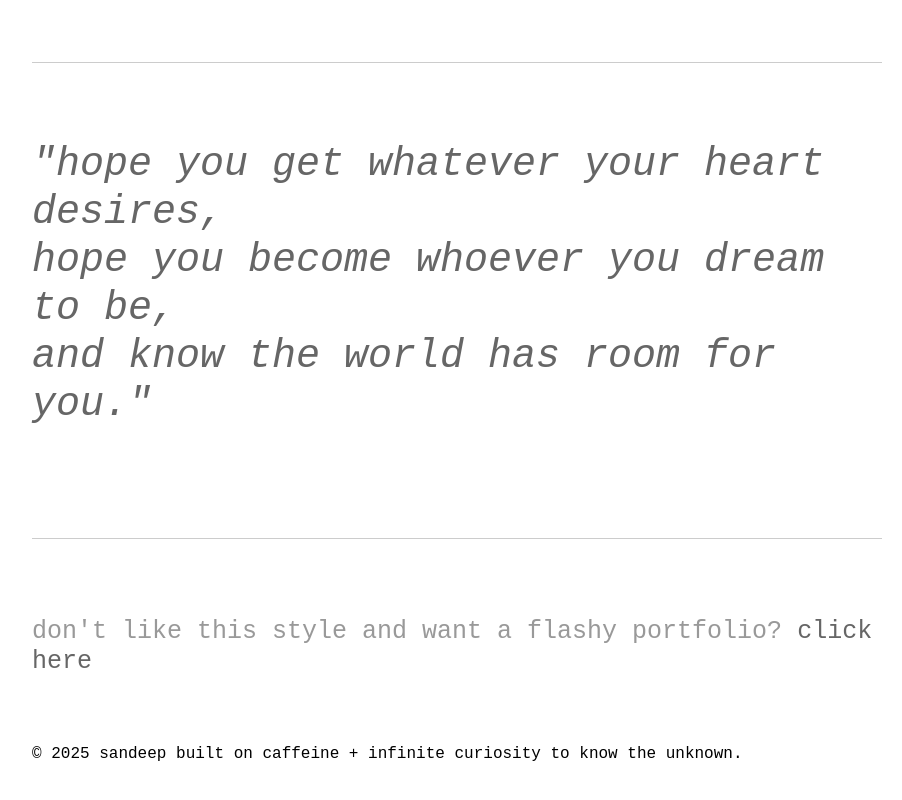
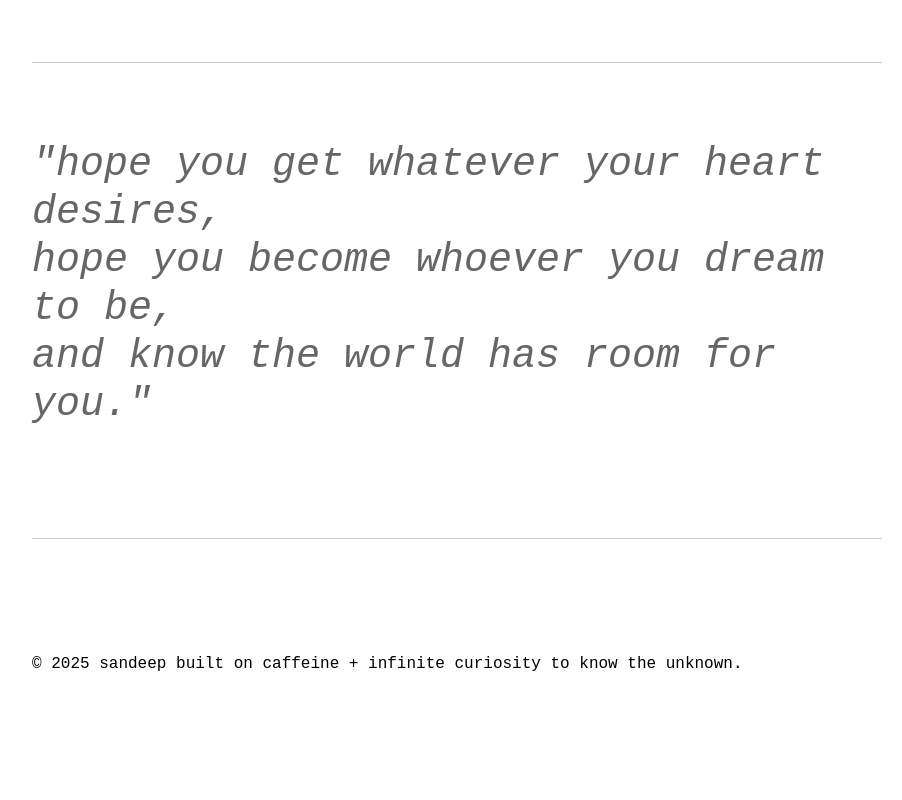
Before and after one commit to sandeep-chakraborty/MinimalDevFolio24, a plain HTML site: page index.html in a window 1280 px wide. Shown: the part 6744-7544 px from the top of the page, without its empty margins (183-1085 px from the left). Drawn offline with Linux system fonts and the light colour scheme.

Commit message:
Update index.html

```diff
--- a/index.html
+++ b/index.html
@@ -178,7 +178,7 @@
 
     <hr class="minimal-hr">
 
-    <p style="font-size: 25px; color: #999;">don't like this style and want a flashy portfolio? <a href="/flashy" target="_blank" style="color: #666;">click here</a></p>
+<!--     <p style="font-size: 25px; color: #999;">don't like this style and want a flashy portfolio? <a href="/flashy" target="_blank" style="color: #666;">click here</a></p> -->
 
     <footer>© 2025 sandeep built on caffeine + infinite curiosity to know the unknown.</footer>
   </div>
```
